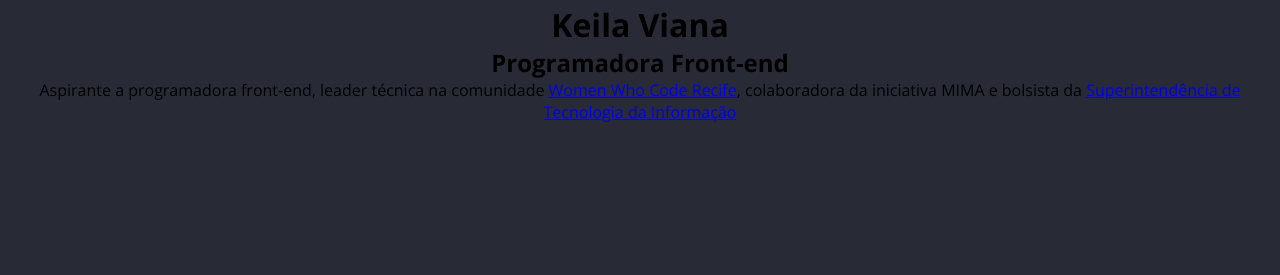
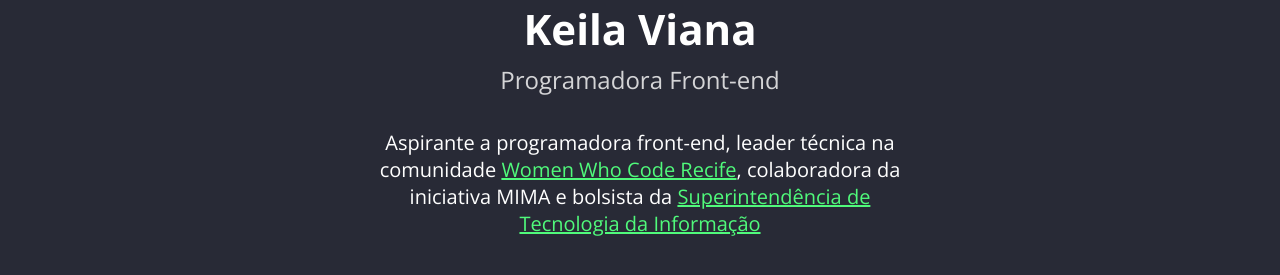
Before and after one commit to keilaviana/Launchbase, a plain HTML site: page modulo-02/iniciando-no-frontend/index.html in a window 1280 px wide. Shown: the part 337-612 px from the top of the page. Drawn offline with nearby package versions, Linux system fonts and the light colour scheme.

Commit message:
estilizando textos

```diff
--- a/modulo-02/iniciando-no-frontend/styles.css
+++ b/modulo-02/iniciando-no-frontend/styles.css
@@ -4,9 +4,15 @@
     border: 0;
 
 }
+
+:root{
+    --color-green: #50fa7b;
+}
+
 body{
     background-color: #282a36;;
     font-family: 'Open Sans', sans-serif;
+    color: white;
 }
 
 header{
@@ -28,7 +34,7 @@ header div a{
 }
 
 header div a:hover{
-    color: #50fa7b;
+    color: var(--color-green);
     transition: color 700ms;
 }
 
@@ -39,6 +45,30 @@ header div a:hover{
 
 #wrapper img{
     border-radius: 100%;
-    border:#50fa7b 5px solid ;
+    border:var(--color-green) 5px solid ;
     height: 200px;
 }
+
+#wrapper h1{
+    font-size: 42px;
+    line-height: 52px;
+    font-weight: 700;
+}
+
+#wrapper h2{
+    font-size: 24px;
+    line-height: 34px;
+    font-weight: normal;
+    margin-top: 8px;
+    opacity: 0.8;
+}
+
+#wrapper p{
+    max-width: 550px;
+    font-size: 20px;
+    margin: 32px auto;
+}
+
+#wrapper p a {
+    color: var(--color-green);
+}
```
